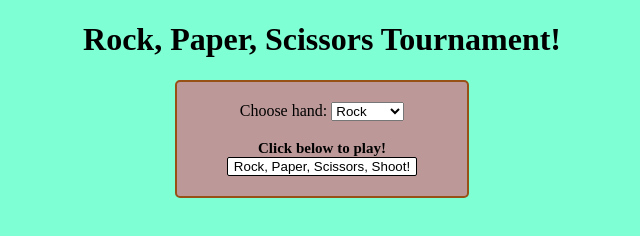
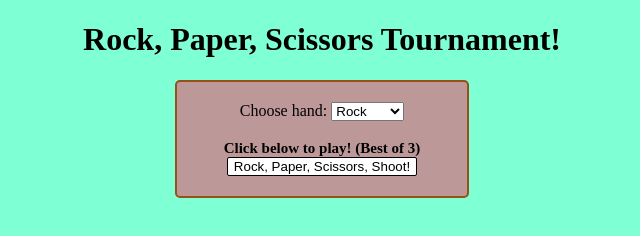
Before and after one commit to BenFeder/KenzieAcademy-Students-se-q1-game-of-chance-BenFeder, a plain HTML site: page index.html in a window 1280 px wide. Shown: the full height of the page, 318-958 px from the left. Drawn offline with Linux system fonts and the light colour scheme.

Commit message:
Updated 'Click below to play' label

```diff
--- a/index.html
+++ b/index.html
@@ -36,8 +36,16 @@
       </select>
       <br />
       <br />
-      <label class="playGame" for="choice_button">Click below to play!</label>
+      <label class="playGame" for="choice_button"
+        >Click below to play! (Best of 3)</label
+      >
       <button id="choice_button">Rock, Paper, Scissors, Shoot!</button>
+      <!--
+      <br />
+      <br />
+       <label for="gameNum_input">How many games would you like to play in this tournament?</label>
+      <input type="number" id="gameNum_input" required />
+      <button id="createGameNumMax">Enter</button> -->
     </form>
 
     <br />
```
Also changed, not shown: code.js (+17 -0 lines).
